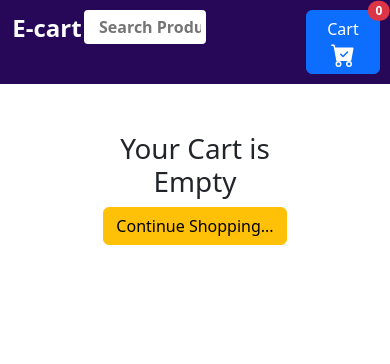
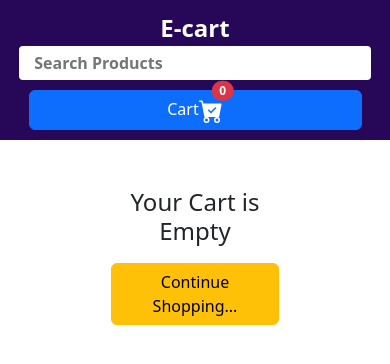
Before and after one commit to JatinSaini24/React-ShoppingCart-E-Commerce, a React (Vite) app: page /cart in a window 390 px wide. Shown: the top 364 px of the page. Built offline with nearby package versions, Linux system fonts and the light colour scheme.

Commit message:
Made website mobile responsive

```diff
--- a/src/App.css
+++ b/src/App.css
@@ -62,3 +62,55 @@ input::placeholder{
   align-items: center;
   gap: 4rem;
 }
+
+/* Mobile */
+@media (max-width:768px){
+
+  .nav-bar{
+      flex-direction:column;
+  }
+
+  .brand,
+  .search-bar,
+  .cart{
+      width:100%;
+      text-align:center;
+  }
+
+  .search-bar input{
+      width:95%;
+  }
+
+  .nav-bar-wrapper{
+      justify-content:center;
+  }
+
+  .con{
+      flex-direction:column;
+      gap:20px;
+  }
+
+  .img img{
+      width:250px;
+  }
+
+  .text-center h1{
+      font-size:24px;
+  }
+
+  .text-center p{
+      font-size:15px;
+      padding:0 15px;
+  }
+
+  .btn{
+      width:90%;
+      margin-top:10px;
+  }
+}
+
+.products{
+  display:grid;
+  grid-template-columns:repeat(auto-fit,minmax(250px,1fr));
+  gap:20px;
+}
--- a/src/App.jsx
+++ b/src/App.jsx
@@ -10,7 +10,7 @@ import './App.css'
 
 function App() {
   const [data, setdata] = useState([...items])
-  const [cart, setCart] = useState([])
+  const [cart, setCart]= useState([])
   return (
     <>
 
--- a/src/components/Navbar.jsx
+++ b/src/components/Navbar.jsx
@@ -44,7 +44,7 @@ const [searchTerm, setsearchTerm] = useState("")
             <button type="button" className="btn btn-primary position-relative">
               Cart
     <BsFillCartCheckFill style={{fontSize:'1.5rem'}}/>
-  <span className="position-absolute top-0 start-100 translate-middle badge rounded-pill bg-danger">
+  <span className="position-absolute top-0 start- 100 translate-middle badge rounded-pill bg-danger">
    {cart.length}
     <span className="visually-hidden">unread messages</span>
   </span>
--- a/src/components/Product.jsx
+++ b/src/components/Product.jsx
@@ -15,6 +15,7 @@ const Product = ({items, cart, setCart}) => {
     setCart([...cart, obj]);
     setCart([...cart, obj]);
      console.log("Cart element = ",cart);
+
      toast.success('Item added on cart', {
        position: "top-right",
       autoClose: 11500,
@@ -48,7 +49,7 @@ transition={Bounce}
       {
         items.map((product)=>{
           return(
-          //  <>
+            <>
             <div key={product.id} className='col-lg-4 col-md-6 my-3 text-center'>
            <div className='card' style={{width: '18rem'}}>
             <Link to={`/product/${product.id}`}
@@ -71,7 +72,7 @@ transition={Bounce}
               </div>
            </div>
            </div>
-          //  </>
+           </>
           )
         })
       }
```
